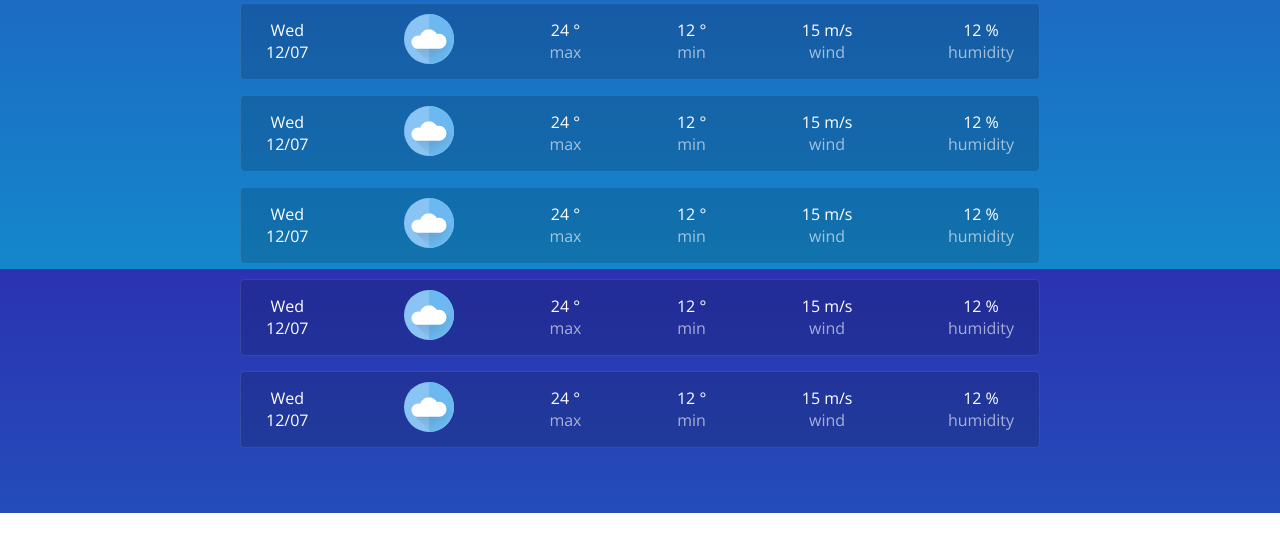
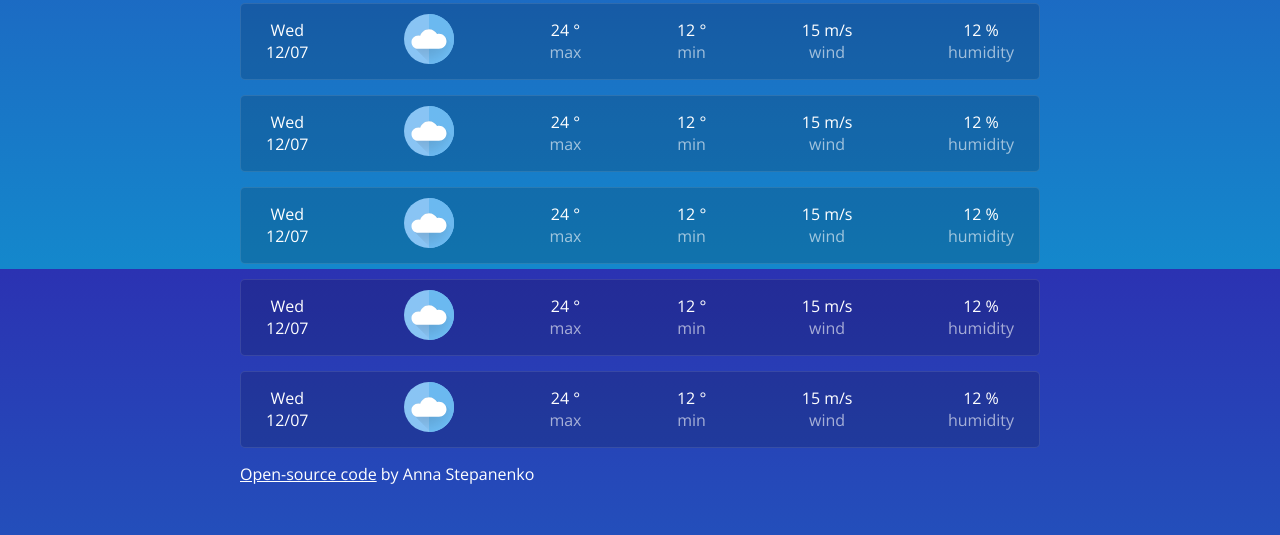
Before and after one commit to annayemsen/weather, a plain HTML site: page index.html in a window 1280 px wide. Shown: the part 531-1066 px from the top of the page. Before the commit the page ends 1044 px from the top, so only its background shows below. Drawn offline with nearby package versions, Linux system fonts and the light colour scheme.

Commit message:
added link to repository

```diff
--- a/index.html
+++ b/index.html
@@ -755,6 +755,15 @@
           </div>
         </div>
       </div>
+      <div>
+        <a
+          class="repository-link"
+          target="_blank"
+          href="https://github.com/annayemsen/weather"
+          >Open-source code</a
+        >
+        by Anna Stepanenko
+      </div>
     </div>
     <script src="src/index.js"></script>
   </body>
--- a/src/styles.css
+++ b/src/styles.css
@@ -154,3 +154,6 @@ h2 {
 .item {
   text-align: center;
 }
+.repository-link {
+  color: white;
+}
```
